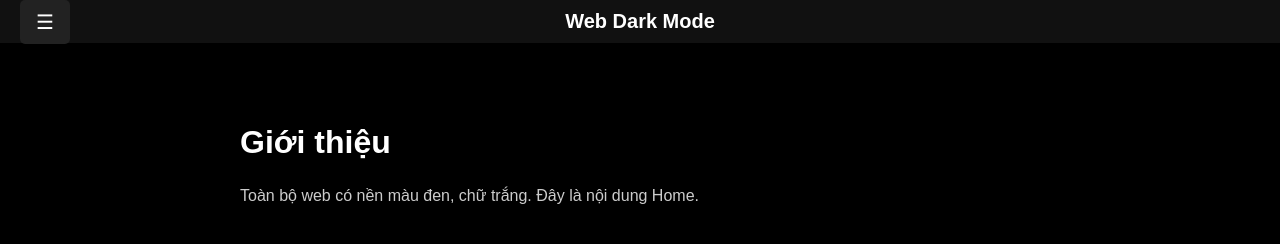
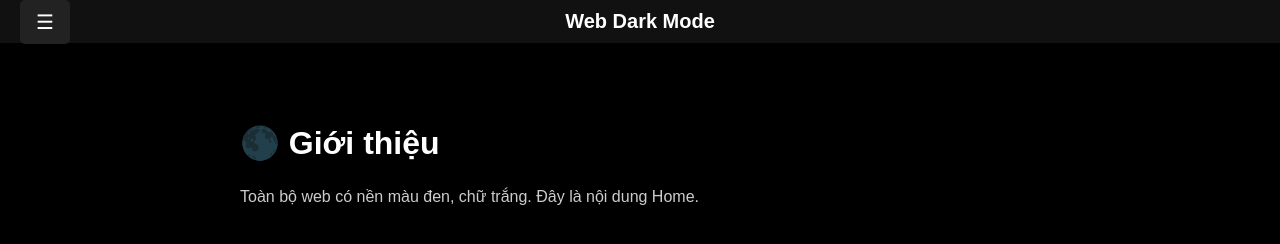
Before and after one commit to sangjoestar1907/mysite, a plain HTML site: page index.html in a window 1280 px wide. Both pictures are taken after a click on the element "Web Dark Mode". Drawn offline with Linux system fonts and the light colour scheme.

Commit message:
Update index.html

```diff
--- a/index.html
+++ b/index.html
@@ -17,7 +17,7 @@
     header {
       display: flex;
       align-items: center;
-      justify-content: center; /* chữ ở giữa */
+      justify-content: center;
       padding: 10px 20px;
       background-color: #111111;
       position: sticky;
@@ -31,7 +31,7 @@
       color: #ffffff;
       text-align: center;
       flex: 1;
-      cursor: pointer; /* hiển thị con trỏ khi hover */
+      cursor: pointer;
     }
 
     /* Drop-down */
@@ -84,6 +84,12 @@
       margin: 40px auto;
       padding: 20px;
       background-color: #000000;
+      opacity: 0; /* để fade-in */
+      transition: opacity 0.5s ease;
+    }
+
+    .container.show {
+      opacity: 1;
     }
 
     h1, h2 {
@@ -111,7 +117,7 @@
   </header>
 
   <div class="container" id="mainContent">
-    <h1> Giới thiệu</h1>
+    <h1>🌑 Giới thiệu</h1>
     <p>Toàn bộ web có nền màu đen, chữ trắng. Đây là nội dung Home mặc định.</p>
   </div>
 
@@ -133,27 +139,32 @@
       }
     });
 
-    // Hàm hiển thị nội dung theo page
+    // Hàm hiển thị nội dung theo page với hiệu ứng fade-in
     function showPage(page){
+      mainContent.classList.remove('show'); // ẩn nội dung trước khi đổi
+
+      setTimeout(() => {
         if(page === 'home'){
           mainContent.innerHTML = `
-          <h1> Giới thiệu</h1>
+            <h1>🌑 Giới thiệu</h1>
             <p>Toàn bộ web có nền màu đen, chữ trắng. Đây là nội dung Home.</p>
           `;
         } else if(page === 'script'){
           mainContent.innerHTML = `
-          <h1> Script</h1>
+            <h1>📜 Script</h1>
             <p>Đây là phần Script. Nội dung vẫn nền đen, chữ trắng.</p>
           `;
         } else if(page === 'connect'){
           mainContent.innerHTML = `
-          <h1> Connect</h1>
+            <h1>🔌 Connect</h1>
             <p>Đây là phần Connect. Nội dung nền đen, chữ trắng.</p>
           `;
         }
+        mainContent.classList.add('show'); // hiển thị lại với fade-in
+      }, 200); // delay nhỏ để ẩn nội dung trước khi đổi
     }
 
-    // Thay đổi nội dung theo menu
+    // Menu click
     const links = dropdownMenu.querySelectorAll('a');
     links.forEach(link => {
       link.addEventListener('click', (e) => {
@@ -164,9 +175,14 @@
       });
     });
 
-    // Click vào logo để về Home
+    // Click logo về Home
     logo.addEventListener('click', () => {
       showPage('home');
+    });
+
+    // Hiệu ứng load khi mới vào web
+    window.addEventListener('load', () => {
+      mainContent.classList.add('show');
     });
   </script>
 </body>
```
Lines whose indentation alone changed are shown as unchanged.
